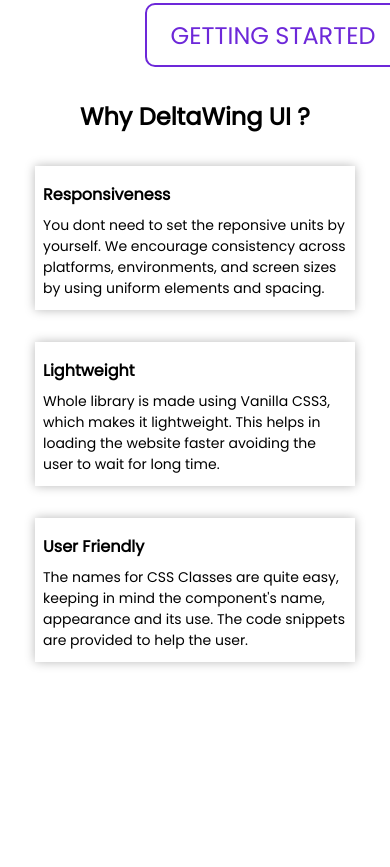
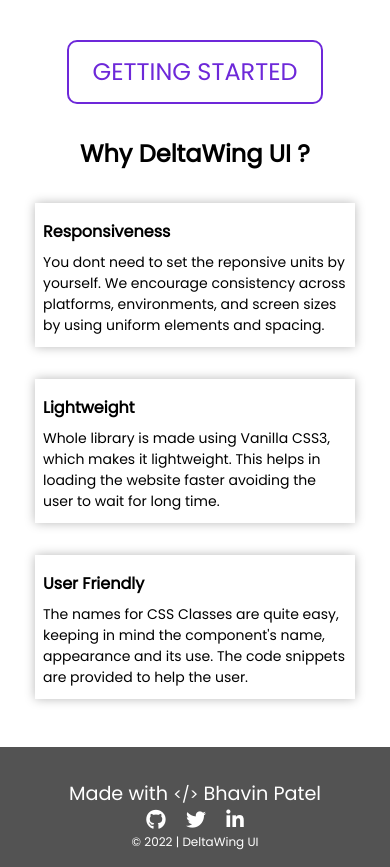
Before and after one commit to bhavinology/DeltaWing-UI, a plain HTML site: page index.html in a window 390 px wide. Shown: the part 874-1741 px from the top of the page. Before the commit the page ends 1568 px from the top, so only its background shows below. Drawn offline with Linux system fonts and the light colour scheme.

Commit message:
footer section added in index file and its styles added in footer.css + media query added for hero section in main.css file

```diff
--- a/index.html
+++ b/index.html
@@ -137,7 +137,50 @@
       </div>
     </div>
 
+    <!-- MIDDLE SECTION ENDS -->
 
+      <!-- FOOTER -->
+      <footer class="footer-container flex-column-center">
+        <p class="footer-header">
+          Made with <span>&lt;/&gt;</span> Bhavin Patel
+        </p>
+        <ul>
+          <li class="footer-item">
+            <a
+              href="https://github.com/romabulani"
+              target="_blank"
+              rel="noreferrer"
+              aria-label="github"
+            >
+              <i class="fa fa-github footer-icon fa-lg" aria-hidden="true"></i>
+            </a>
+          </li>
+          <li class="footer-item">
+            <a
+              href="https://twitter.com/romabulani"
+              target="_blank"
+              rel="noreferrer"
+              aria-label="twitter"
+            >
+              <i class="fa fa-twitter footer-icon fa-lg" aria-hidden="true"></i>
+            </a>
+          </li>
+          <li class="footer-item">
+            <a
+              href="https://www.linkedin.com/in/romabulani/"
+              target="_blank"
+              rel="noreferrer"
+              aria-label="linkedin"
+            >
+              <i
+                class="fa fa-linkedin footer-icon fa-lg"
+                aria-hidden="true"
+              ></i>
+            </a>
+          </li>
+        </ul>
+        <p class="copyright">© 2022 | DeltaWing UI</p>
+      </footer>
 
 
   </div>
--- a/styles/footer.css
+++ b/styles/footer.css
@@ -0,0 +1,29 @@
+.footer-container{
+  background-color: var(--default-color);
+  margin-top:1rem;
+  padding: 1rem;
+}
+
+.footer-header {
+  color: var(--light-color);
+  font-size: 1.2rem;
+  margin-top: 1rem;
+}
+
+.footer-item {
+  display: inline-block;
+}
+
+.footer-icon {
+  color:var(--light-color);
+  margin: 0.5rem;
+}
+
+.footer-icon:hover {
+  color: var(--primary-light-color);
+}
+
+.copyright{
+  color: var(--light-color);
+  font-size: 0.75rem;
+}
--- a/styles/main.css
+++ b/styles/main.css
@@ -109,3 +109,12 @@
 .zoom:hover {
   transform: scale(1.1);
 }
+
+@media screen and (max-width:640px) {
+
+  .hero-img,
+  .hero-content{
+    width: 100%;
+  }
+
+}
```
